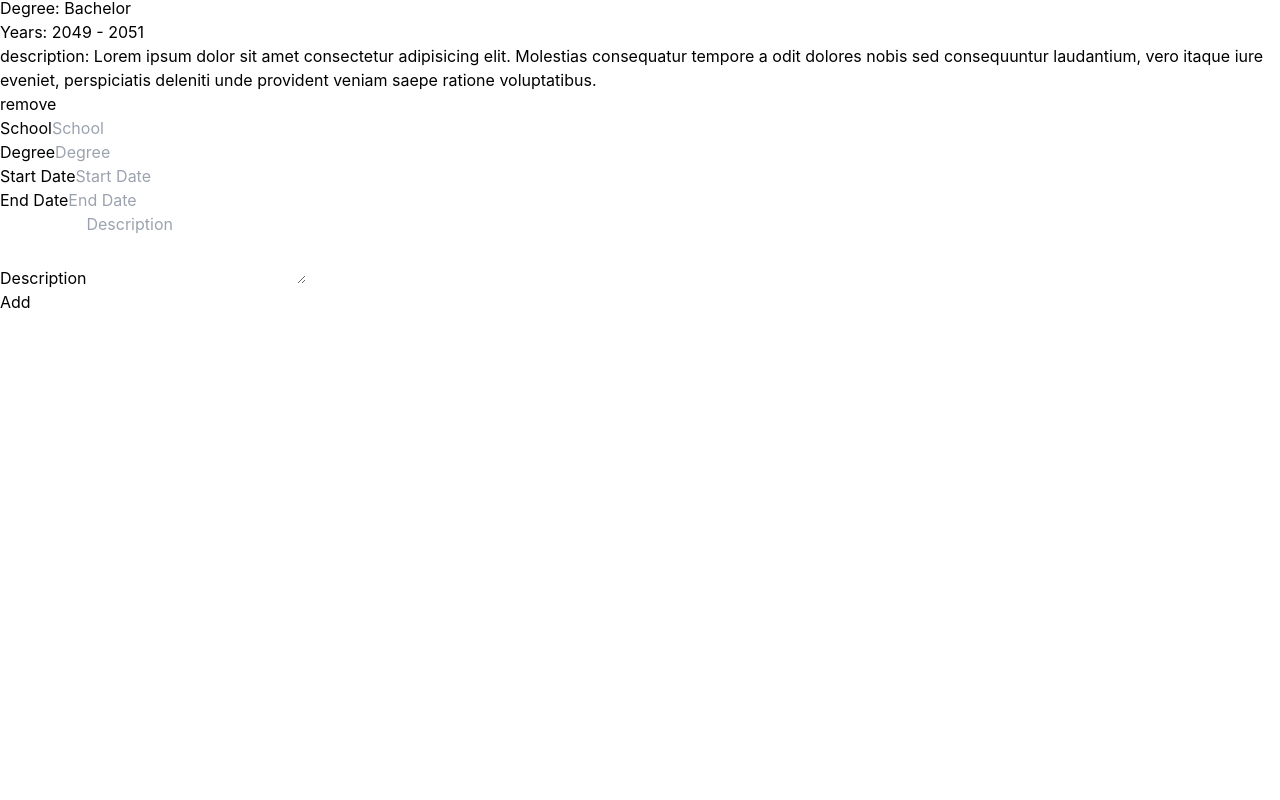
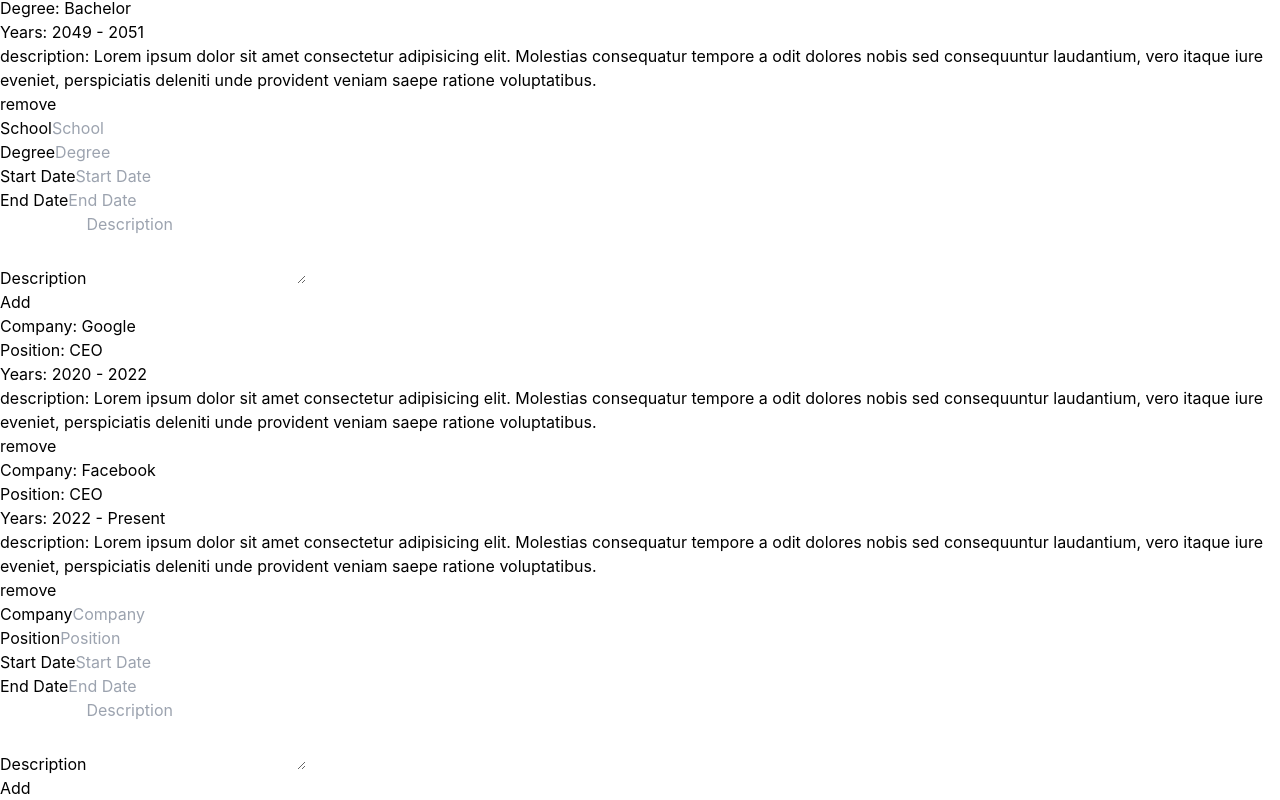
Before and after one commit to MohamedBechirMejri/cv-app-theodinproject, a React (Create React App) app: page / in a window 1280 px wide. Shown: the part 682-1482 px from the top of the page. Before the commit the page ends 996 px from the top, so only its background shows below. Built offline with nearby package versions, Linux system fonts and the light colour scheme.

Commit message:
add experience form

```diff
--- a/src/Components/Edit/Edit.tsx
+++ b/src/Components/Edit/Edit.tsx
@@ -119,7 +119,9 @@
     setEducation(newEducation);
   };
 
-  const handleExperienceSubmit = (e: React.FormEvent<HTMLFormElement>) => {
+  const handleExperienceSubmit = (
+    e: React.MouseEvent<HTMLButtonElement, MouseEvent>
+  ) => {
     e.preventDefault();
     setExperience([
       ...experience,
@@ -474,6 +476,83 @@
           </button>
         </div>
       </div>
+      <div>
+        {experience.map((exp, i) => {
+          return (
+            <div key={i}>
+              <h3>Company: {exp.company}</h3>
+              <h3>Position: {exp.position}</h3>
+              <h3>
+                Years: {exp.startDate} - {exp.endDate}
+              </h3>
+              <p>description: {exp.description}</p>
+              <button className="" onClick={e => removeExperience(e, i)}>
+                remove
+              </button>
+            </div>
+          );
+        })}
+        <div>
+          <div className="">
+            <label htmlFor="company">Company</label>
+            <input
+              type="text"
+              className=""
+              id="company"
+              placeholder="Company"
+              value={company}
+              onChange={e => setCompany(e.target.value)}
+            />
+          </div>
+          <div className="">
+            <label htmlFor="position">Position</label>
+            <input
+              type="text"
+              className=""
+              id="position"
+              placeholder="Position"
+              value={position}
+              onChange={e => setPosition(e.target.value)}
+            />
+          </div>
+          <div className="">
+            <label htmlFor="startDateExp">Start Date</label>
+            <input
+              type="number"
+              className=""
+              id="startDateExp"
+              placeholder="Start Date"
+              value={startDateExp}
+              onChange={e => setStartDateExp(e.target.value)}
+            />
+          </div>
+          <div className="">
+            <label htmlFor="endDateExp">End Date</label>
+            <input
+              type="number"
+              className=""
+              id="endDateExp"
+              placeholder="End Date"
+              value={endDateExp}
+              onChange={e => setEndDateExp(e.target.value)}
+            />
+          </div>
+          <div className="">
+            <label htmlFor="descriptionExp">Description</label>
+            <textarea
+              className=""
+              id="descriptionExp"
+              rows={3}
+              placeholder="Description"
+              value={descriptionExp}
+              onChange={e => setDescriptionExp(e.target.value)}
+            />
+          </div>
+          <button className="" onClick={e => handleExperienceSubmit(e)}>
+            Add
+          </button>
+        </div>
+      </div>
     </form>
   );
 };
```
